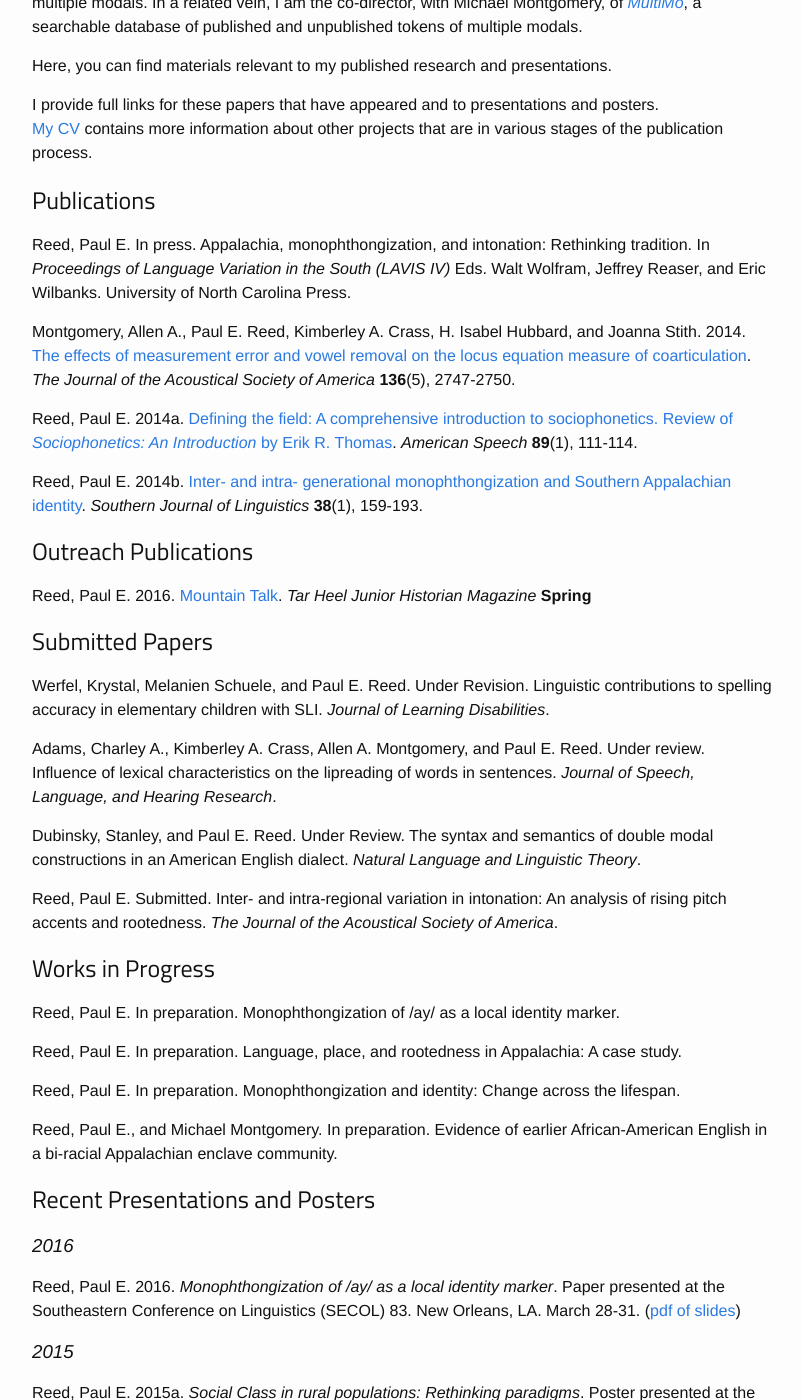
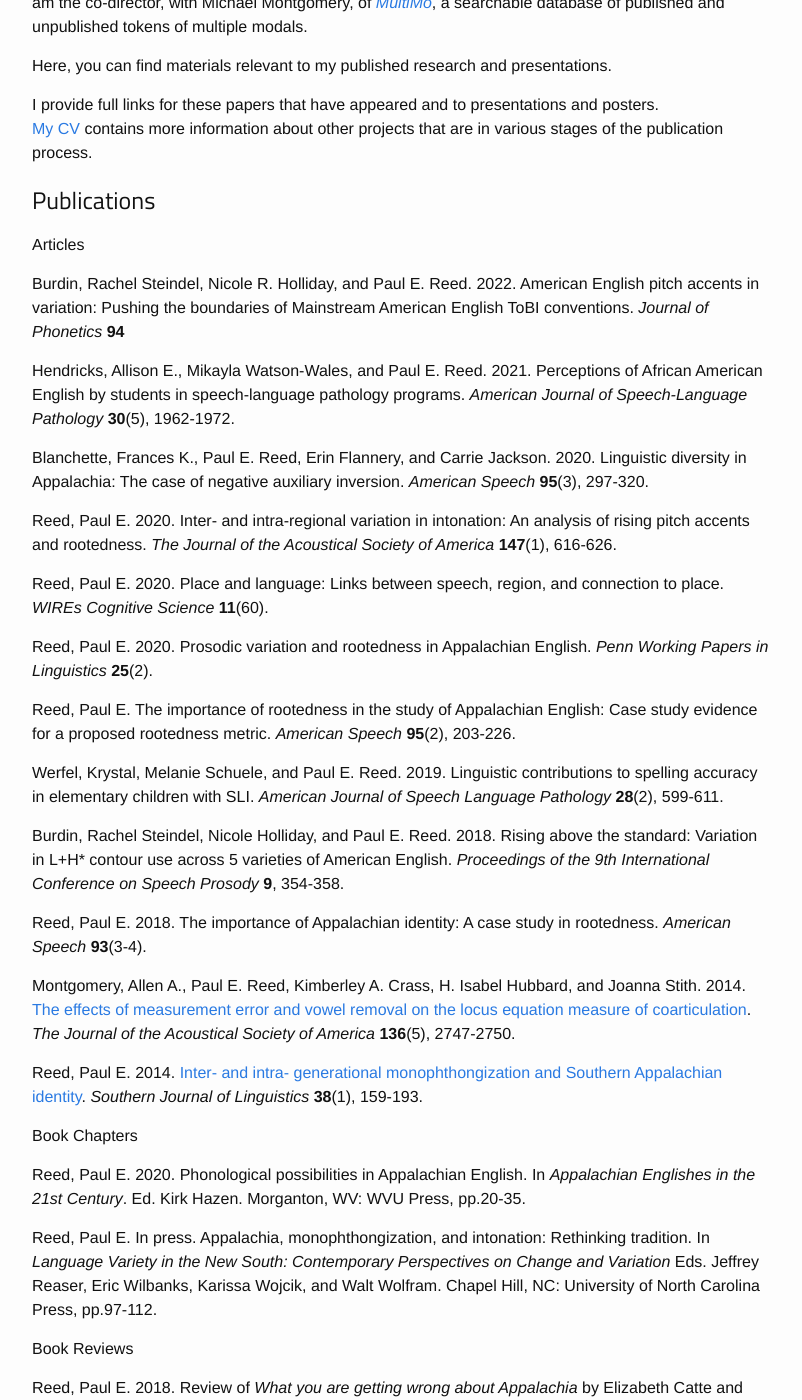
Before and after one commit to paulereed/paulereed.github.io, a Jekyll site: the page built from research.md, in a window 1280 px wide and 1400 px high, scrolled down 590 px. Shown: the whole window, without its empty margins (238-1040 px from the left). Built offline with Jekyll 4.4.1, drawn with Linux system fonts in a browser that asks for light colours; some web fonts are replaced; some of the changed text lies outside the part shown.

Commit message:
updating research

```diff
--- a/research.md
+++ b/research.md
@@ -18,8 +18,7 @@ Other areas of interest are statistical analysis, particularly mixed effects mod
 hierarchical linear models. I have served as a statistical consultant for several projects, from
 the acquisition of spelling to lipreading.
 
-Outside of my phonetic work, I have investigated other aspects of the linguistics of Southern American English.
-With Stan Dubinsky, we have an ongoing project examining the syntax and semantics of multiple modals.
+Outside of my phonetic work, I have investigated other aspects of the linguistics of Southern American English, primarily the syntax of multiple modals, negation, and auxiliary movement.
 In a related vein, I am the co-director, with Michael Montgomery, of
 *[MultiMo](http://artsandsciences.sc.edu/multimo/){:target='_blank'}*, a searchable database of published and unpublished tokens of multiple modals.
 
@@ -33,36 +32,60 @@ are in various stages of the publication process.
 
 ## Publications
 
-Reed, Paul E. In press. Appalachia, monophthongization, and intonation: Rethinking tradition. In *Proceedings of Language Variation in the South (LAVIS IV)* Eds. Walt Wolfram, Jeffrey Reaser, and Eric Wilbanks. University of North Carolina Press.
+#### Articles
+
+Burdin, Rachel Steindel, Nicole R. Holliday, and Paul E. Reed. 2022. American English pitch accents in variation: Pushing the boundaries of Mainstream American English ToBI conventions. *Journal of Phonetics* **94**
+
+Hendricks, Allison E., Mikayla Watson-Wales, and Paul E. Reed. 2021. Perceptions of African American English by students in speech-language pathology programs. *American Journal of Speech-Language Pathology* **30**(5), 1962-1972.
+
+Blanchette, Frances K., Paul E. Reed, Erin Flannery, and Carrie Jackson. 2020. Linguistic diversity in Appalachia: The case of negative auxiliary inversion. *American Speech* **95**(3), 297-320.
+
+Reed, Paul E. 2020. Inter- and intra-regional variation in intonation: An analysis of rising pitch accents and rootedness. *The Journal of the Acoustical Society of America* **147**(1), 616-626.
+
+Reed, Paul E. 2020. Place and language: Links between speech, region, and connection to place. *WIREs Cognitive Science* **11**(60).
+
+Reed, Paul E. 2020. Prosodic variation and rootedness in Appalachian English. *Penn Working Papers in Linguistics* **25**(2).
+
+Reed, Paul E. The importance of rootedness in the study of Appalachian English: Case study evidence for a proposed rootedness metric. *American Speech* **95**(2), 203-226.
+
+Werfel, Krystal, Melanie Schuele, and Paul E. Reed. 2019. Linguistic contributions to spelling accuracy in elementary children with SLI. *American Journal of Speech Language Pathology* **28**(2), 599-611.
+
+Burdin, Rachel Steindel, Nicole Holliday, and Paul E. Reed. 2018. Rising above the standard: Variation in L+H* contour use across 5 varieties of American English. *Proceedings of the 9th International Conference on Speech Prosody* **9**, 354-358.
+
+Reed, Paul E. 2018. The importance of Appalachian identity: A case study in rootedness. *American Speech* **93**(3-4).
 
 Montgomery, Allen A., Paul E. Reed, Kimberley A. Crass, H. Isabel Hubbard, and Joanna Stith. 2014.
 [The effects of measurement error and vowel removal on the locus equation measure of coarticulation](Montgomeryetal14.pdf). *The Journal of the Acoustical Society of America* **136**(5), 2747-2750.
 
-Reed, Paul E. 2014a. [Defining the field: A comprehensive introduction to sociophonetics. Review of *Sociophonetics: An Introduction* by Erik R. Thomas](Reed_2014_ThomasReview.pdf). *American Speech* **89**(1), 111-114.
+Reed, Paul E. 2014. [Inter- and intra- generational monophthongization and Southern Appalachian identity](Reed_2014_SJoL38_1.pdf). *Southern Journal of Linguistics* **38**(1), 159-193.
 
-Reed, Paul E. 2014b. [Inter- and intra- generational monophthongization and Southern Appalachian identity](Reed_2014_SJoL38_1.pdf). *Southern Journal of Linguistics* **38**(1), 159-193.
+#### Book Chapters
 
-## Outreach Publications
+Reed, Paul E. 2020. Phonological possibilities in Appalachian English. In *Appalachian Englishes in the 21st Century*. Ed. Kirk Hazen. Morganton, WV: WVU Press, pp.20-35.
+
+Reed, Paul E. In press. Appalachia, monophthongization, and intonation: Rethinking tradition. In *Language Variety in the New South: Contemporary Perspectives on Change and Variation* Eds. Jeffrey Reaser, Eric Wilbanks, Karissa Wojcik, and Walt Wolfram. Chapel Hill, NC: University of North Carolina Press, pp.97-112.
+
+#### Book Reviews
+
+Reed, Paul E. 2018. Review of *What you are getting wrong about Appalachia* by Elizabeth Catte and *Ramp Hollow* by Steven Stoll. *Journal of the Working Class Studies Association* **3**(2), 113-116.
+
+Reed, Paul E. 2014. [Defining the field: A comprehensive introduction to sociophonetics. Review of *Sociophonetics: An Introduction* by Erik R. Thomas](Reed_2014_ThomasReview.pdf). *American Speech* **89**(1), 111-114.
+
+
+#### Outreach Publications
 
 Reed, Paul E. 2016. [Mountain Talk](THJHmagazine_Spring2016_Mountain Talk.pdf). *Tar Heel Junior Historian Magazine* **Spring**
 
-## Submitted Papers
 
-Werfel, Krystal, Melanien Schuele, and Paul E. Reed. Under Revision. Linguistic contributions to spelling accuracy in elementary children with SLI. *Journal of Learning Disabilities*.
+#### Submitted Papers
 
-Adams, Charley A., Kimberley A. Crass, Allen A. Montgomery, and Paul E. Reed. Under review. Influence of lexical characteristics on the lipreading of words in sentences. *Journal of Speech, Language, and Hearing Research*.
 
-Dubinsky, Stanley, and Paul E. Reed. Under Review. The syntax and semantics of double modal constructions in an American English dialect. *Natural Language and Linguistic Theory*.
 
-Reed, Paul E. Submitted. Inter- and intra-regional variation in intonation: An analysis of rising pitch accents and rootedness. *The Journal of the Acoustical Society of America*.
+### Works in Progress
 
-## Works in Progress
+Adams, Charley A., Kimberley A. Crass, Allen A. Montgomery, and Paul E. Reed. Under revision. Influence of lexical characteristics on the lipreading of words in sentences. *Journal of Speech, Language, and Hearing Research*.
 
 Reed, Paul E. In preparation. Monophthongization of /ay/ as a local identity marker.
-
-Reed, Paul E. In preparation. Language, place, and rootedness in Appalachia: A case study.
-
-Reed, Paul E. In preparation. Monophthongization and identity: Change across the lifespan.
 
 Reed, Paul E., and Michael Montgomery. In preparation. Evidence of earlier African-American English in a bi-racial Appalachian enclave community.
 
```
Also changed, not shown: 1 other file.
